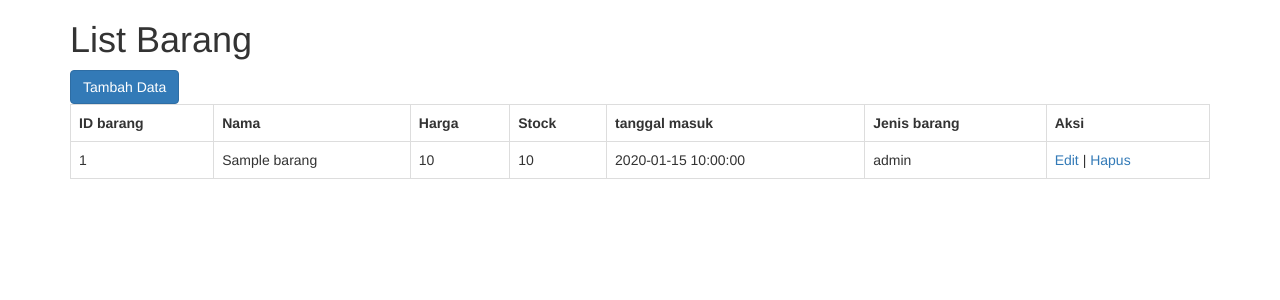
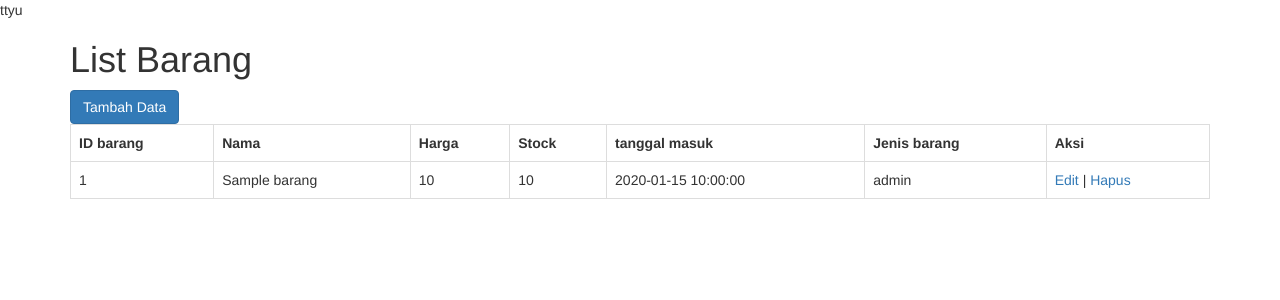
Before and after one commit to nekopride/project1, a PHP site: page /barang.php in a window 1280 px wide. Shown: the top 300 px of the page. Run offline with PHP 8.4, Linux system fonts and the light colour scheme; tables that the repository leaves empty or names only in its code hold one stand-in row (values such as "Sample post").

Commit message:
Update barang.php

```diff
--- a/barang.php
+++ b/barang.php
@@ -2,7 +2,7 @@
 include 'config.php';
 $view = $connect->query("SELECT * FROM barang");
 ?>
-<!DOCTYPE html>
+<!DOCTYPE html>ttyu
 <html>
     <head>
         <title>barang yang ada di gudang </title>
```
